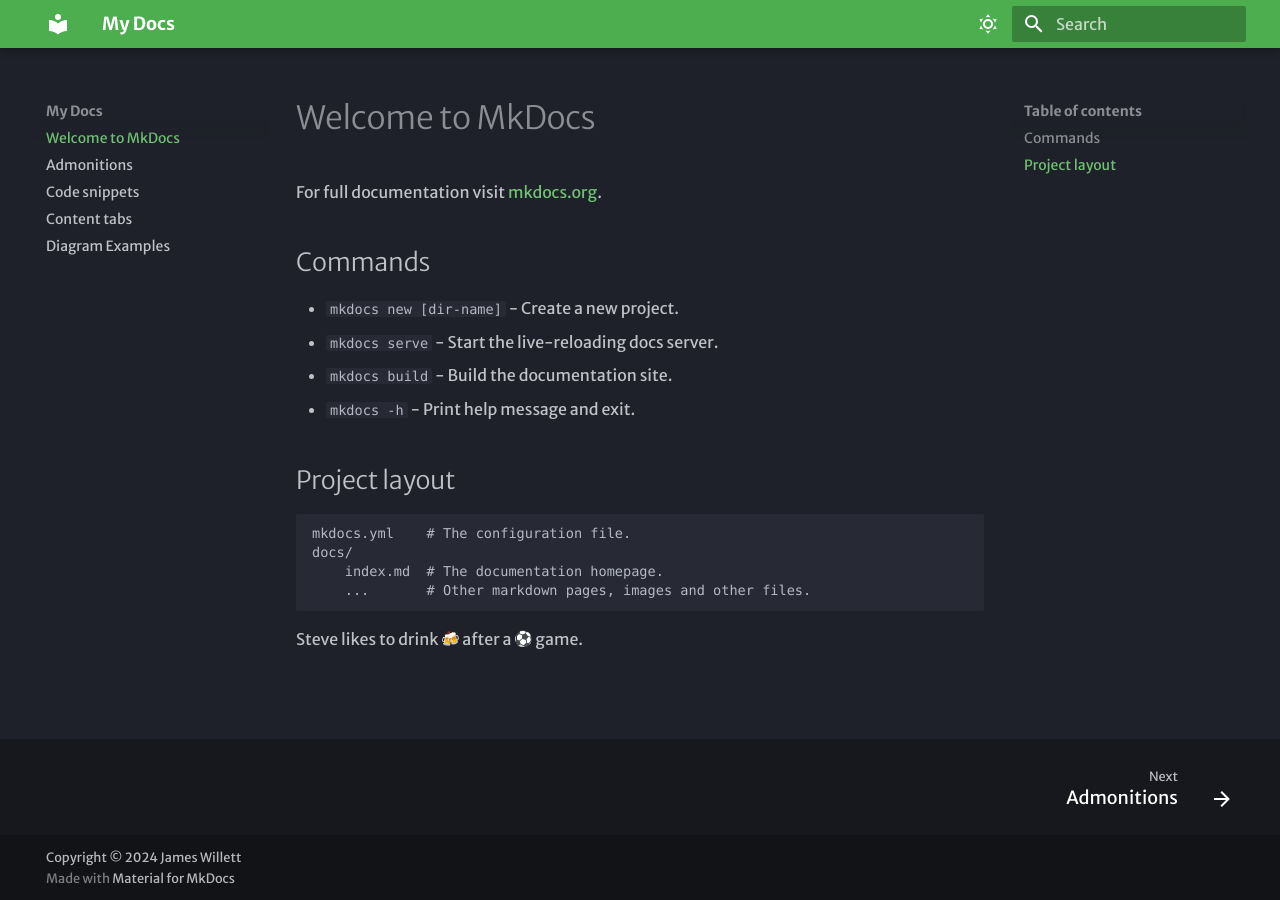
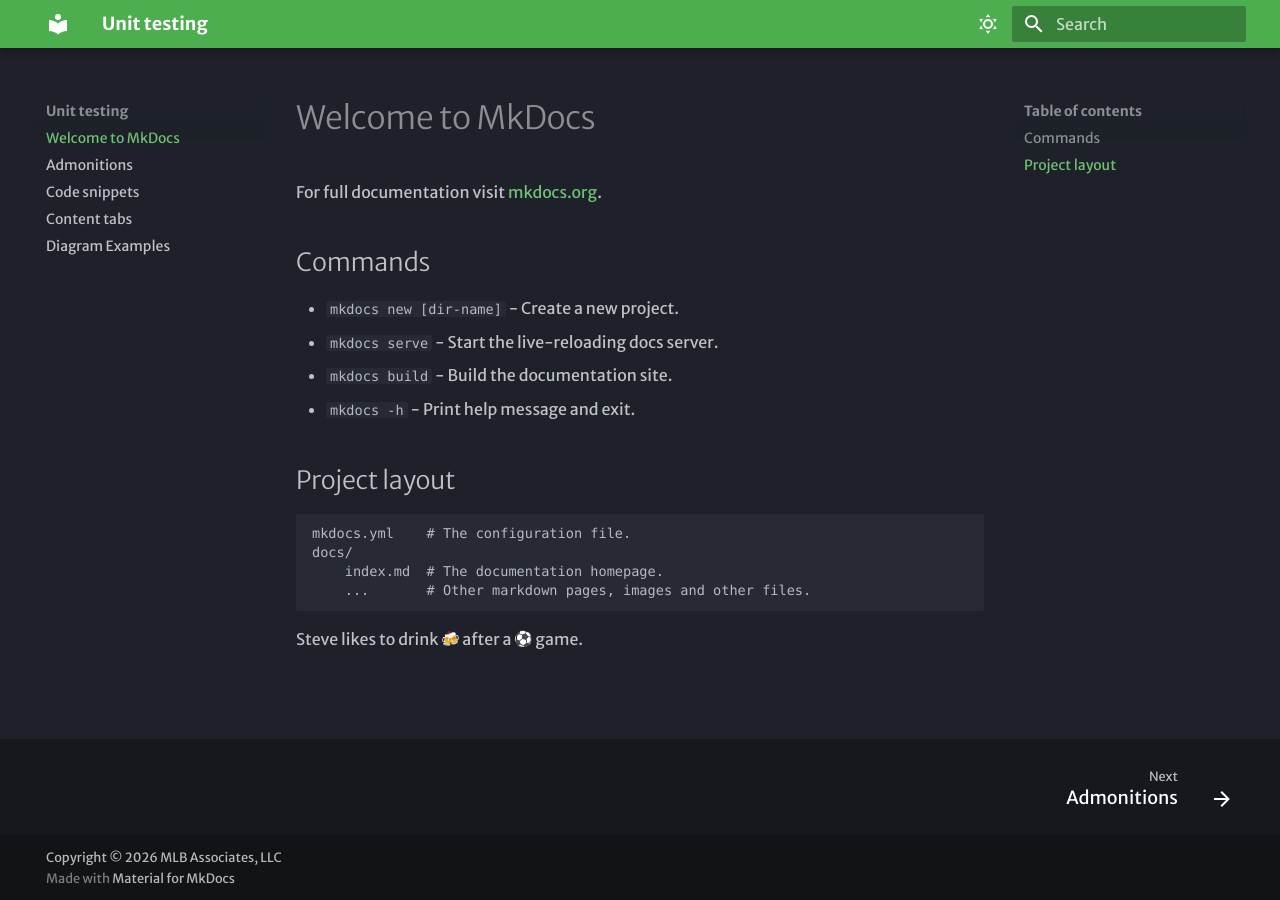
Before and after one commit to GaryThomas/new-docs, an MkDocs documentation site: the page built from docs/index.md, in a window 1280 px wide. Built offline with MkDocs 1.6.1 and Material for MkDocs 9.7.7, drawn with Linux system fonts in a browser that asks for light colours; emoji names are drawn with the system emoji font; some web fonts are replaced.

Commit message:
Update config, don't keep PDF files

```diff
--- a/mkdocs.yml
+++ b/mkdocs.yml
@@ -1,4 +1,4 @@
-site_name: My Docs
+site_name: Unit testing
 theme:
   name: material
   font:
@@ -49,4 +49,4 @@
 #     - icon: simple/linkedin
 #       link: https://linkedin.com/in/willettjames
 
-copyright: Copyright &copy; 2024 James Willett
+copyright: Copyright &copy; 2026 MLB Associates, LLC
```
Also changed, not shown: 6 other files.
